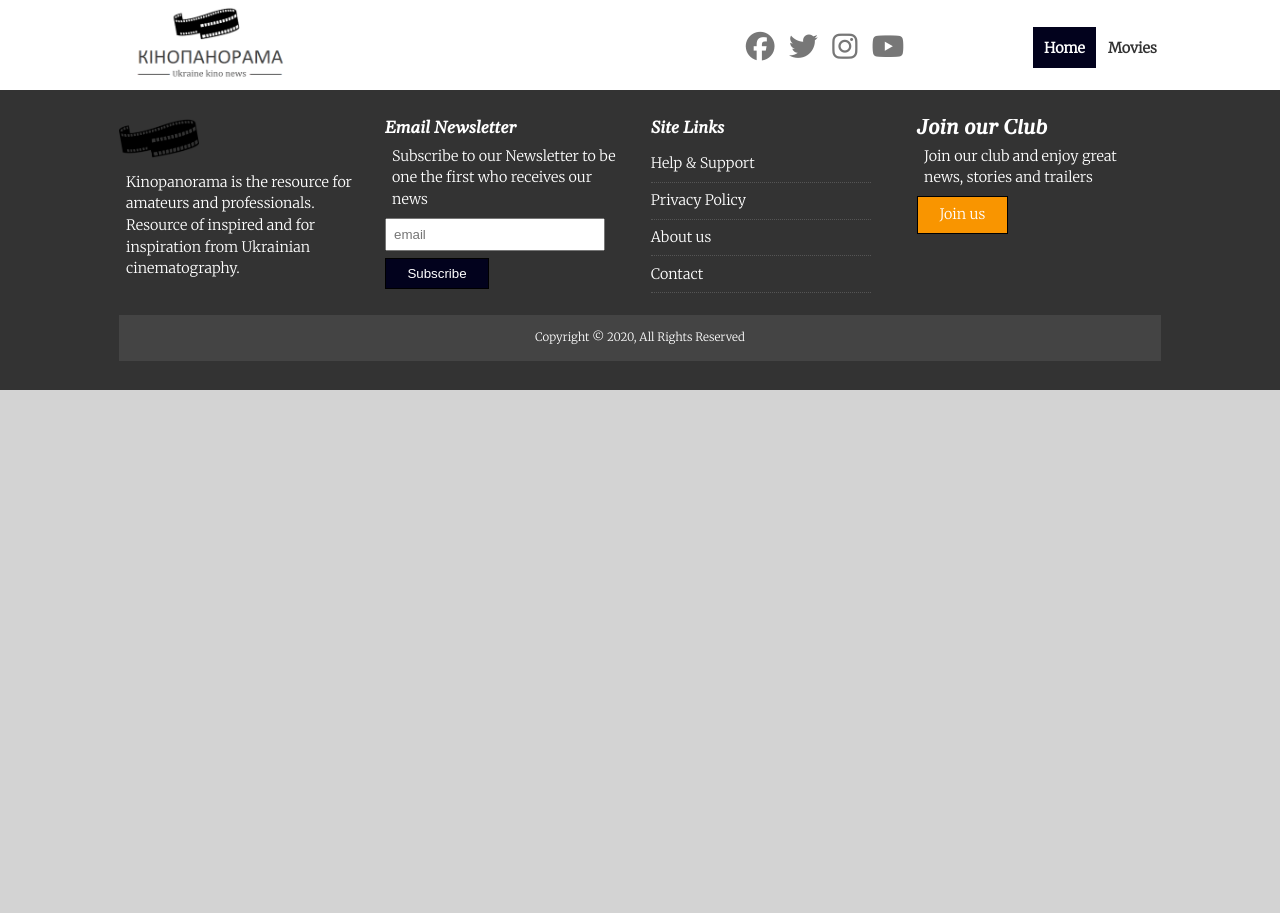
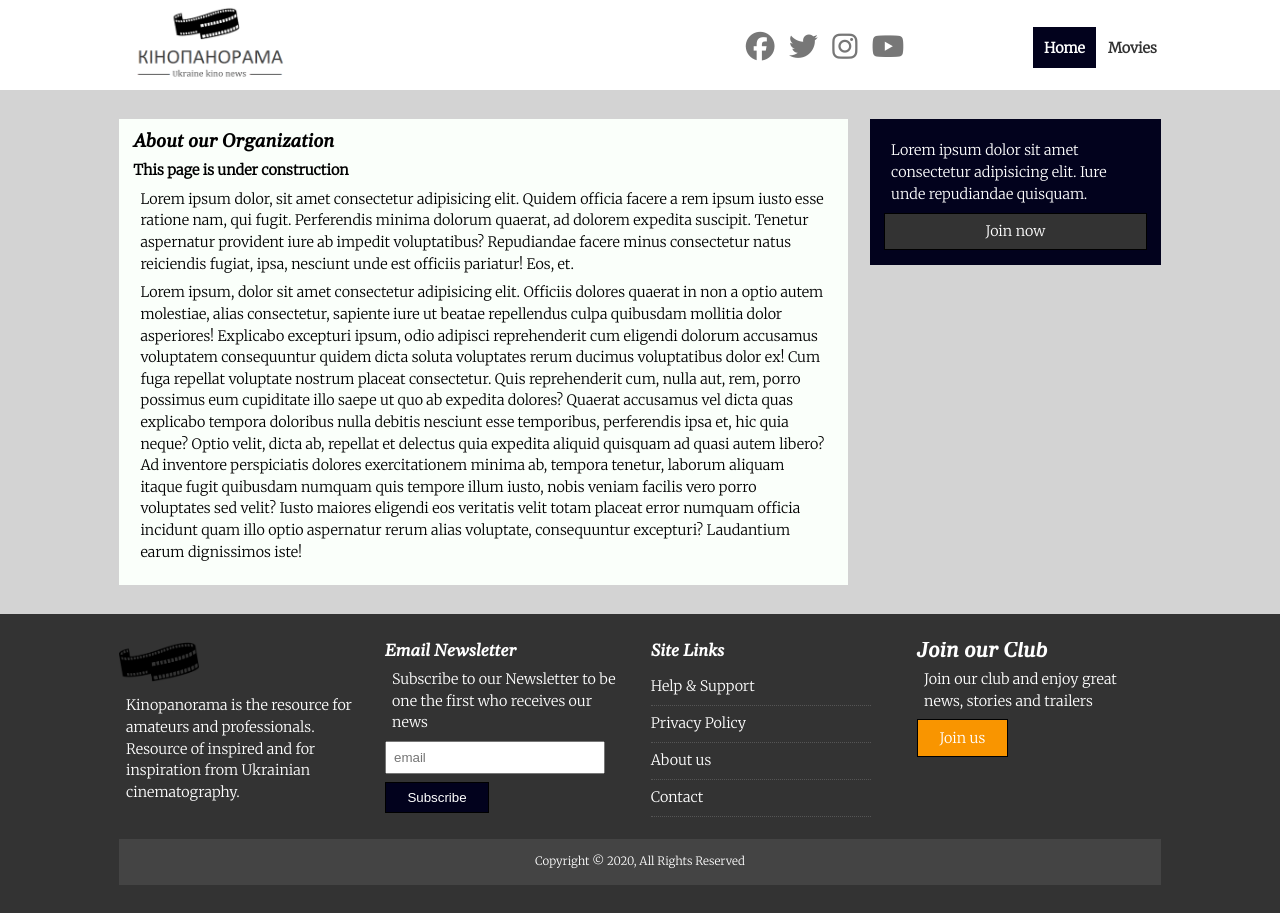
Before and after one commit to Pr0sper0/kinopanorama, a React (Create React App) app: page /about in a window 1280 px wide. Before the commit the page ends 800 px from the top, so only its background shows below. Built offline with nearby package versions, Linux system fonts and the light colour scheme; no server answers.

Commit message:
movies page added

```diff
--- a/src/App.js
+++ b/src/App.js
@@ -20,6 +20,7 @@ function App() {
         <Switch>
           <Route exact path="/" component={Home} />
           <Route exact path="/movies" component={Movies} />
+          <Route exact path="/about" component={About} />
           <Route path="/article/:id" component={ArticleComponent} />
         </Switch>
       </React.Fragment>
--- a/src/components/About.js
+++ b/src/components/About.js
@@ -7,6 +7,7 @@ export default function About() {
                 <div className="page-container">
                     <article className="card">
                         <h1 className="l-heading">About our Organization</h1>
+                        <b>This page is under construction</b>
                         <p>
                             Lorem ipsum dolor, sit amet consectetur adipisicing elit. Quidem
                             officia facere a rem ipsum iusto esse ratione nam, qui fugit.
--- a/src/components/Article.js
+++ b/src/components/Article.js
@@ -11,7 +11,8 @@ export default function Article(props) {
                 <h3>
                     <Link to={{ pathname: `/article/${props.id}`, state: { params: props } }}>{props.description}</Link>
                 </h3>
-                {props.content.toString().slice(0, 200) + "..."}
+                <b>Get new information soon</b>
+                {/* {props.content.toString().slice(0, 200) + "..."} */}
             </div>
         </article >
 
--- a/src/components/Movies.js
+++ b/src/components/Movies.js
@@ -8,6 +8,7 @@ export default function Movies() {
                 <div className="page-container">
                     <article className="card">
                         <h1 className="l-heading">Search Movies</h1>
+                        <b>This page is under construction</b>
                         <p>
                             Lorem ipsum dolor, sit amet consectetur adipisicing elit. Quidem
                             officia facere a rem ipsum iusto esse ratione nam, qui fugit.
```
